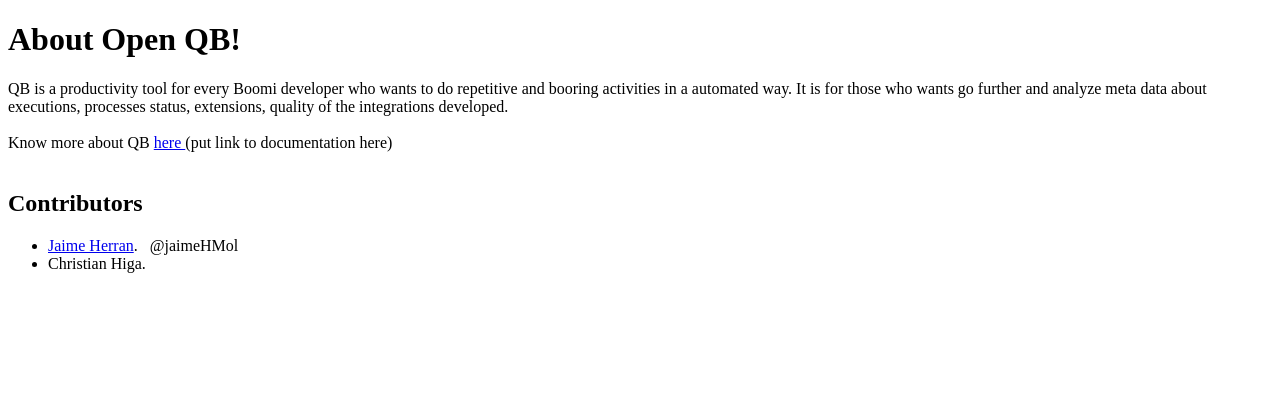
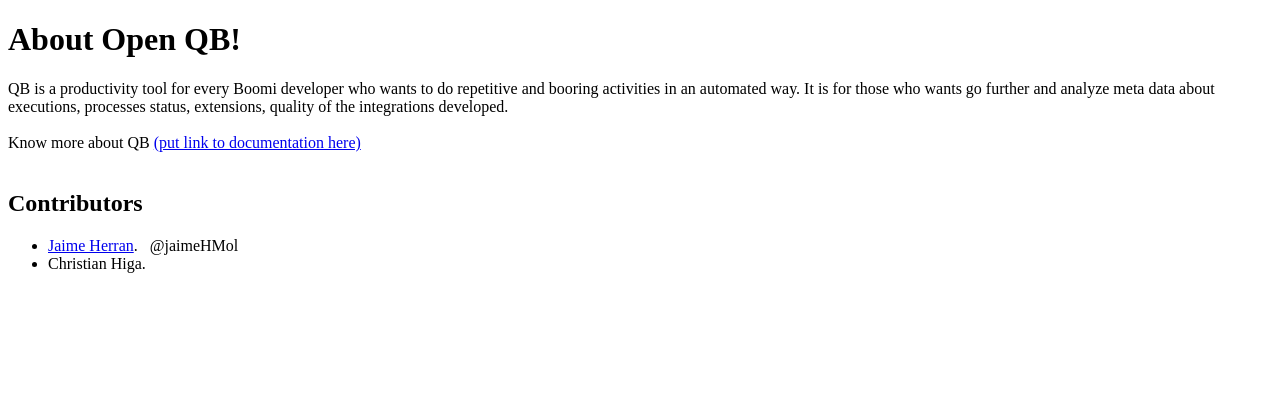
Before and after one commit to jaimeHMol/QB, a Django app: page /about/ in a window 1280 px wide. Shown: the top 420 px of the page. Run offline with Django 3.2, Linux system fonts and the light colour scheme.

Commit message:
Fixing typo.

```diff
--- a/QBApp/templates/about.html
+++ b/QBApp/templates/about.html
@@ -8,10 +8,10 @@
   <body>
     <h1>About Open QB!</h1>
     <p>
-      QB is a productivity tool for every Boomi developer who wants to do repetitive and booring activities in a automated way. It is for those who wants go further and analyze meta data about executions, processes status, extensions, quality of the integrations developed.
+      QB is a productivity tool for every Boomi developer who wants to do repetitive and booring activities in an automated way. It is for those who wants go further and analyze meta data about executions, processes status, extensions, quality of the integrations developed.
       <br>
       <br>
-      Know more about QB <a href="https://drive.google.com/open?id=1HlUuw2BwWAv-_jUxL7dN5JYqKCufheNX7f-4oESwKuY" target="_blank">here </a> (put link to documentation here)
+      Know more about QB <a href="#" target="_blank">(put link to documentation here) </a>
       <br>
       <br>
       <h2>Contributors</h2>
```
